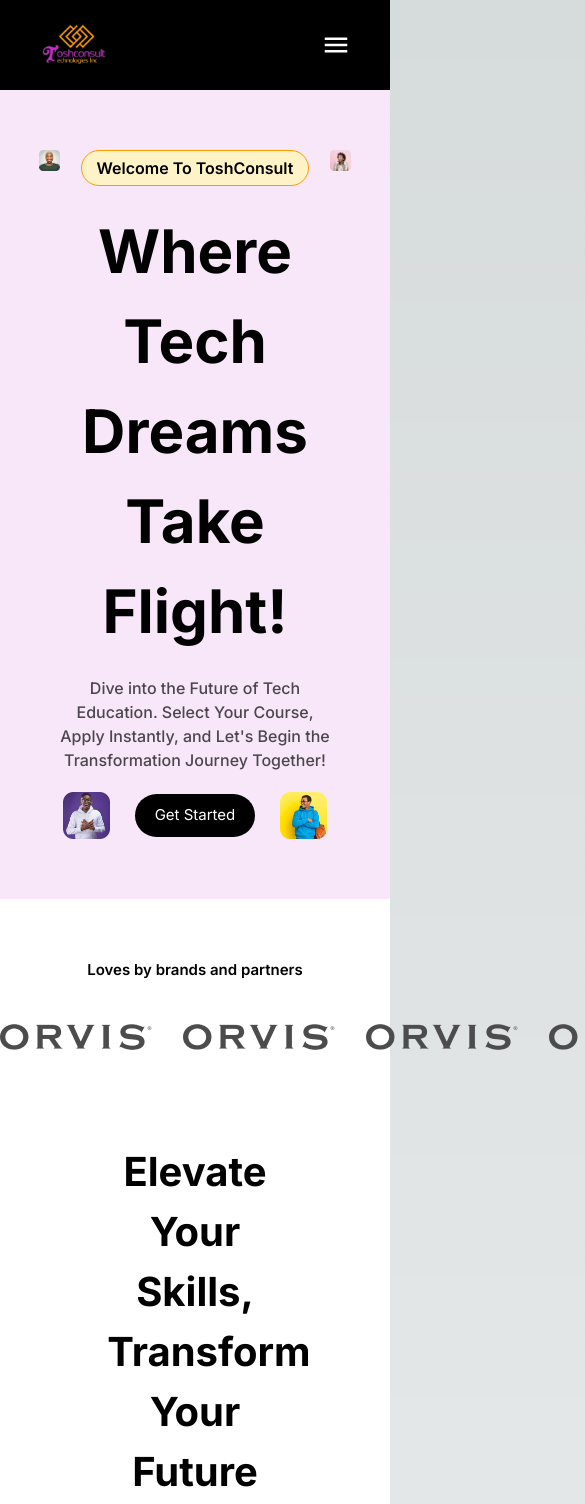
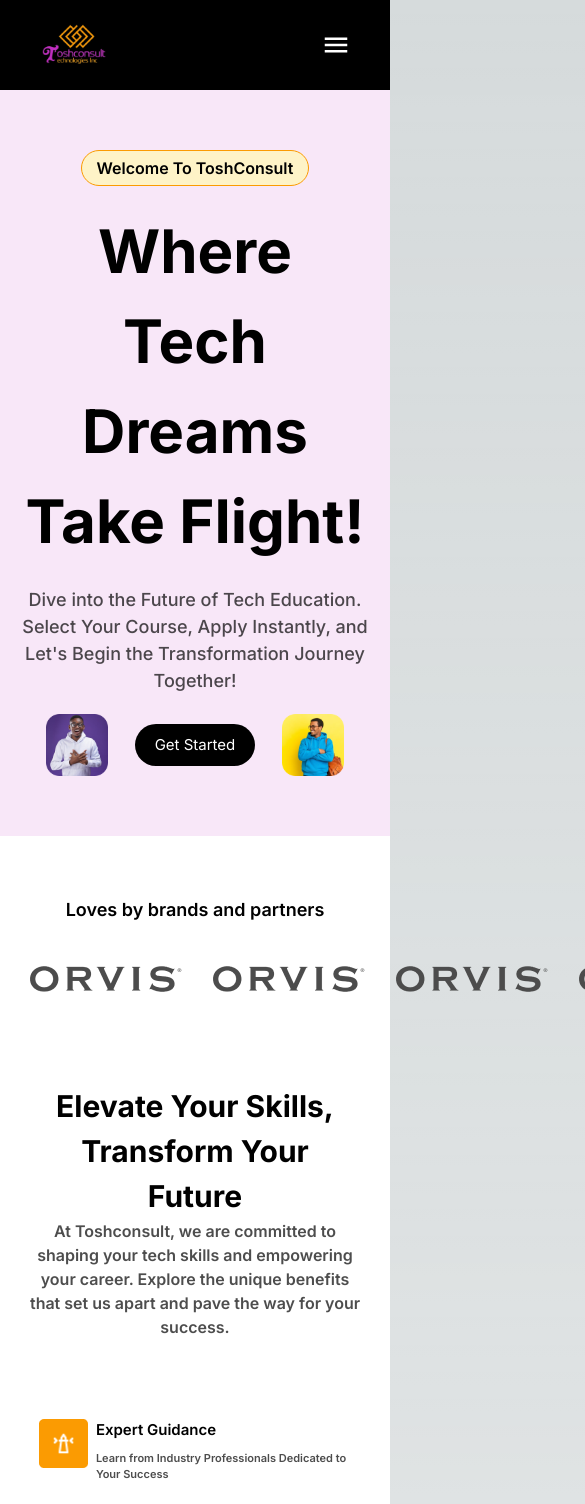
Before and after one commit to Chrismiweb/toshconsult-courses, a Next.js app: page / in a window 390 px wide. Shown: the top 1504 px of the page, 585 px wide, since content can reach past the window. Built offline with nearby package versions, Linux system fonts and the light colour scheme.

Commit message:
responsivess done

```diff
--- a/src/app/AllCourseProps2/page.tsx
+++ b/src/app/AllCourseProps2/page.tsx
@@ -4,7 +4,7 @@ import img from '../image/tabler-icon-circle-check-filled.png'
 
 export default function AllCourseProps2(props:any){
     return(
-        <div className = "w-[45%] rounded-t-[20px] h-[450px] bg-[#FEF3C7] py-[20px] px-[50px]">
+        <div className = " md:w-[45%] w-[100%]  rounded-t-[20px] lg:h-[450px] bg-[#FEF3C7] py-[20px] px-[25px] lg:px-[50px]">
             <h1 className="font-bold text-[30px] text-black">{props.header} </h1>
             <p className="text-[12px] text-[#000000B2] font-semibold">{props.text}</p>
             <div className="flex mt-[40px] gap-[40px]">
--- a/src/app/allCourseProps/page.tsx
+++ b/src/app/allCourseProps/page.tsx
@@ -4,7 +4,7 @@ import img from '../image/tabler-icon-circle-check-filled.png'
 
 export default function AllCourseProps(props:any){
     return(
-        <div className = "w-[55%] rounded-t-[20px] h-[450px] bg-[#F8E7F8] py-[20px] px-[50px]">
+        <div className = "md:w-[55%] w-[100%]  rounded-t-[20px] lg:h-[450px] bg-[#F8E7F8] py-[20px] px-[25px] lg:px-[50px]">
             <h1 className="font-bold text-[30px] text-black">{props.header} </h1>
             <p className="text-[12px] text-[#000000B2] font-semibold">{props.text}</p>
             <div className="flex mt-[40px] gap-[40px]">
--- a/src/app/courseBrands/page.tsx
+++ b/src/app/courseBrands/page.tsx
@@ -44,8 +44,8 @@ export default function CourseBrands(){
     ]
     return(
         <div className="w-[100%] bg-white flex flex-col justify-center items-center">
-            <div className="flex flex-col gap-[40px] justify-center items-center py-[60px]">
-                <p className="text-center text-black font-semibold text-[15px]">Loves by brands and partners</p>
+            <div className="flex flex-col px-[30px] gap-[40px] justify-center items-center py-[60px]">
+                <p className="text-center text-black font-semibold text-[18px] lg:text-[15px]">Loves by brands and partners</p>
                 <div className="flex gap-[30px]">
                     <Image src={img} alt =''/>
                     <Image src={img} alt =''/>
@@ -54,10 +54,10 @@ export default function CourseBrands(){
                 </div>
             </div>
             <div className="flex flex-col justify-center py-[30px] items-center">
-                <h1 className="text-[40px] font-bold w-[45%] text-center">Elevate Your Skills, Transform Your Future</h1>
-                <p className="w-[50%] text-[#000000B2] text-center text-[12px] font-semibold">At Toshconsult, we are committed to shaping your tech skills and empowering your career. Explore the unique benefits that set us apart and pave the way for your success.</p>
+                <h1 className="md:text-[40px] text-[30px] font-bold w-[80%] lg:w-[45%] text-center">Elevate Your Skills, Transform Your Future</h1>
+                <p className="lg:w-[50%] w-[85%] text-[#000000B2] text-center text-[16px] lg:text-[12px] font-semibold">At Toshconsult, we are committed to shaping your tech skills and empowering your career. Explore the unique benefits that set us apart and pave the way for your success.</p>
             </div>
-            <div className="w-[80%] py-[50px] gap-[30px] grid grid-cols-3">
+            <div className="w-[80%] py-[50px] gap-[30px] flex flex-col md:grid md:grid-cols-2 lg:grid lg:grid-cols-3">
                 {content.map((cnt, index)=>(
                 <div className="flex gap-2 justify-center w-[100%]" key={index}>
                     <div className="w-[20%]">
--- a/src/app/courseHero/page.tsx
+++ b/src/app/courseHero/page.tsx
@@ -5,29 +5,30 @@ import img3 from '../image/Rectangle 4.png'
 import img4 from '../image/Rectangle 6.png'
 
 
+
 export default function CourseHero(){
     return(
         <div className="w-[100%] bg-[#F8E7F8] gap-[20px] py-[60px] flex flex-col justify-center items-center">
-            <div className="w-[80%] flex">
-                <div className="w-[25%]">
+            <div className="w-[90%] lg:w-[80%] flex">
+                <div className="w-[25%] h-[180px] hidden lg:flex">
                     <Image src ={img1} alt =''/>
                 </div>
                 <div className="flex flex-col  gap-[20px] justify-center items-center">
                     <div className="text-center font-semibold border-1 border-[#FB9B02] px-[15px] rounded-[30px] py-[5px] border bg-[#FEF3C7]">Welcome To ToshConsult</div>
                     <h1 className="text-center w-[100%] text-[60px] font-bold">Where Tech Dreams Take Flight!</h1>
-                    <p className="text-center text-[#000000B2] font-medium w-[100%] text-[16px]">Dive into the Future of Tech Education. Select Your Course, Apply Instantly, and Let's Begin the Transformation Journey Together!</p>
+                    <p className="text-center text-[#000000B2] font-medium w-[100%] text-[18px] lg:text-[16px]">Dive into the Future of Tech Education. Select Your Course, Apply Instantly, and Let's Begin the Transformation Journey Together!</p>
                 </div>
-                <div className="w-[25%]">
+                <div className="w-[25%] h-[180px] hidden lg:flex">
                     <Image src ={img2} alt =''/>
                 </div>
             </div>
-            <div className="flex w-[80%] justify-evenly items-center">
+            <div className="flex w-[90%] lg:w-[80%] justify-evenly items-center">
                 <div>
-                    <Image className="w-[12vw]" src ={img3} alt =''/>
+                    <Image className="w-[16vw] md:w-[12vw]" src ={img3} alt =''/>
                 </div>
                 <button className="bg-black text-white text-[15px] rounded-[30px] py-[10px] px-[20px]">Get Started</button>
                 <div>
-                    <Image className="w-[12vw]" src ={img4} alt =''/>
+                    <Image className="w-[16vw] md:w-[12vw]" src ={img4} alt =''/>
                 </div>
             </div>
         </div>
--- /dev/null
+++ b/src/app/courseService/page.tsx
@@ -0,0 +1,12 @@
+
+export default function CourseService(){
+    return(
+        <div className="w-[100%] bg-white gap-5 flex flex-col justify-center items-center">
+            <div className="flex flex-col justify-center py-[40px] items-center">
+                <h1 className="md:text-[40px] text-[30px] font-bold w-[80%] lg:w-[45%] text-center">Enrich your business with our expert sofware solutions</h1>
+                <p className="lg:w-[50%] w-[85%] text-[#000000B2] text-center text-[16px] lg:text-[12px] font-semibold">At Toshconsult, we are committed to shaping your tech skills and empowering your career. Explore the unique benefits that set us apart and pave the way for your success.</p>
+            </div>
+
+        </div>
+    )
+}
--- a/src/app/navbar/page.tsx
+++ b/src/app/navbar/page.tsx
@@ -5,6 +5,7 @@ import Link from "next/link";
 import { useState } from "react";
 import { RiArrowDropDownLine } from "react-icons/ri";
 import { MdMenu } from "react-icons/md";
+import { IoClose } from "react-icons/io5";
 
 export default function Navbar() {
     const [menu, setMenu] = useState(false);
@@ -28,7 +29,7 @@ export default function Navbar() {
                 <div>
                     <Image className="w-[18vw] md:w-[7vw]" src={logo} alt="Logo" />
                 </div>
-                <div className='hidden md:flex md:items-center md:justify-center md:gap-8 md:font-medium md:text-sm'>
+                <div className='hidden lg:flex md:items-center md:justify-center md:gap-8 md:font-medium md:text-sm'>
                     <Link href='/'><p className="text-white">Home</p></Link>
                     <div
                         onMouseOver={() => showDropdown('courses')}
@@ -60,12 +61,12 @@ export default function Navbar() {
                     </div>
                 </div>
                 <Link href='/contact'>
-                    <button className='hidden md:flex py-2 px-6 text-sm rounded-xl font-bold hover:bg-[#dd9015] transition duration-300 text-white bg-[#FB9B02]'>Apply Now</button>
+                    <button className='hidden lg:flex py-2 px-6 text-sm rounded-xl font-bold hover:bg-[#dd9015] transition duration-300 text-white bg-[#FB9B02]'>Apply Now</button>
                 </Link>
-                <button onClick={toggleMenu} className="text-white text-3xl lg:hidden"><MdMenu /></button>
+                <button onClick={toggleMenu} className="text-white text-3xl lg:hidden">{menu ? <IoClose/> : <MdMenu/>} </button>
             </div>
             {menu && (
-                <div className='flex flex-col h-[100vh] gap-[20px] pt-[30px] items-center md:hidden'>
+                <div className='flex flex-col h-[100vh] gap-[20px] pt-[30px] items-center lg:hidden'>
                     <Link href='/'><p className="text-white text-[20px] font-semibold">Home</p></Link>
                     <div
                         onClick={() => showDropdown('courses')}
@@ -94,7 +95,7 @@ export default function Navbar() {
                         )}
                     </div>
                     <Link href='/contact'>
-                        <button className='py-2 text-sm rounded-xl text-[20px] font-semibold font-bold hover:bg-[#dd9015] transition duration-300 text-white px-6 bg-[#FB9B02]'>Apply Now</button>
+                        <button className='py-2 text-sm rounded-xl text-[20px] font-semibold  hover:bg-[#dd9015] transition duration-300 text-white px-6 bg-[#FB9B02]'>Apply Now</button>
                     </Link>
                 </div>
             )}
--- a/src/app/page.tsx
+++ b/src/app/page.tsx
@@ -3,6 +3,7 @@ import Navbar from "./navbar/page";
 import CourseHero from "./courseHero/page";
 import CourseBrands from "./courseBrands/page";
 import AllCourses from "./allCourses/page";
+import CourseService from "./courseService/page";
 
 export default function Home() {
   return (
@@ -11,6 +12,7 @@ export default function Home() {
           <CourseHero/>
           <CourseBrands/>
           <AllCourses/>
+          <CourseService/>
       </>
   );
 }
```
Also changed, not shown: src/app/allCourses/page.tsx (+7 -7 lines). Lines whose indentation alone changed are shown as unchanged.
